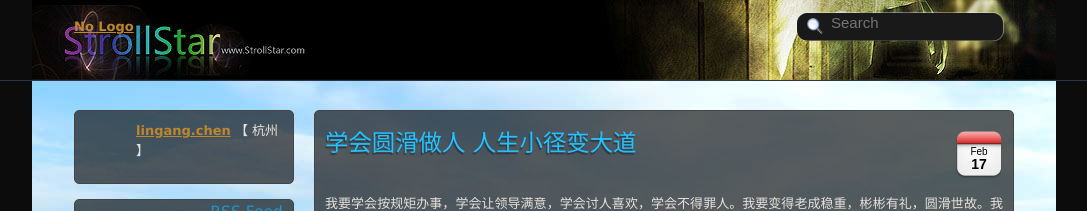
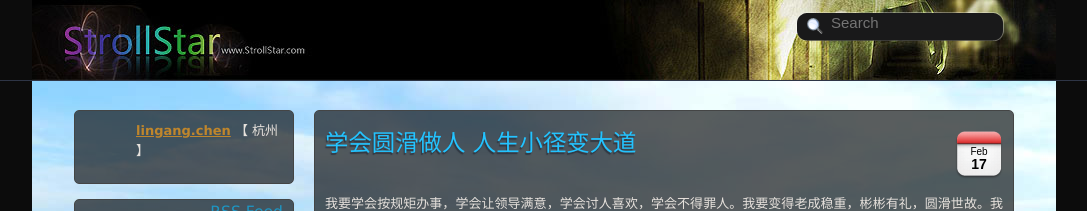
Before and after one commit to chenlg/moonblog, a Jekyll site: the page built from index.html, in a window 1280 px wide. Shown: the top 211 px of the page, without its empty margins (96-1183 px from the left). Built offline with Jekyll 4.4.1, drawn with Linux system fonts in a browser that asks for light colours; Markdown is read by kramdown in place of the engine named in the settings; comment, search, counter and statistics services are not loaded.

Commit message:
header change

```diff
--- a/_includes/header.html
+++ b/_includes/header.html
@@ -3,8 +3,9 @@
 	<div class="grid_9" id="logo">
 	 <!--
 	  <a href="12321.html" title="Take me home!"><img src="/logo.png"></a>
+
+	  <a href="{{ site.baseurl }}" title="home!"><span class='red'>No  Logo</span> </a>
 	  -->
-	  <a href="{{ site.baseurl }}" title="home!"><span class='red'>No  Logo</span> </a>
 	</div>
 	<div class="grid_3" id="search">
 	  <form action="http://www.google.com/cse" id="cse-search-box">
```
Also changed, not shown: stylesheets/default.css (indentation only).
